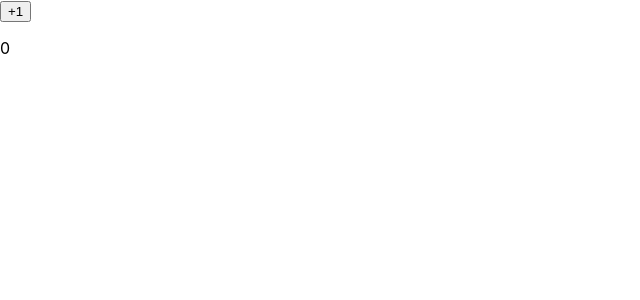
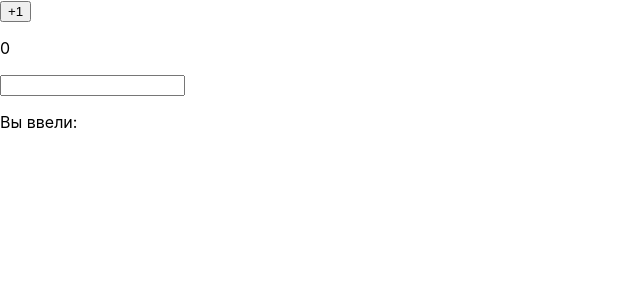
Before and after one commit to WebBaLTaZaR/ReactLern, a React (Create React App) app in the folder my-first-react-app/: page / in a window 1280 px wide. Shown: the top 300 px of the page, without its empty margins (0-640 px from the left). Built offline with nearby package versions, Linux system fonts and the light colour scheme.

Commit message:
выполнил 2 задание 2 семинара

```diff
--- a/my-first-react-app/src/App.js
+++ b/my-first-react-app/src/App.js
@@ -1,20 +1,13 @@
 import "./App.css";
+import Counter from "./components/sem2/Task1";
+import TextInput from "./components/sem2/TextInput";
 
 function App() {
   return (
-    <div className="appJs">
-      <Message sms="Привет! Как дела?" />
-      <Message sms="Привет! Хорошо, у тебя как?" />
-      <Message sms="Привет! Хорошо, и да, я установил панель разработчика для Реакта!" />
-    </div>
+    <>
+      <Counter />
+      <TextInput />
+    </>
   );
 }
-
 export default App;
-function Message({ sms }) {
-  return (
-    <div>
-      <h1> Сообщение: {sms} </h1>
-    </div>
-  );
-}
--- /dev/null
+++ b/my-first-react-app/src/components/sem2/TextInput.js
@@ -0,0 +1,16 @@
+import { useState } from "react";
+
+function TextInput() {
+  const [input, setInput] = useState("");
+  const changeInput = (event) => {
+    setInput(event.target.value);
+  };
+  return (
+    <>
+      <input type="text" value={input} onChange={changeInput}></input>
+      <p>Вы ввели: {input}</p>
+    </>
+  );
+}
+
+export default TextInput;
--- a/my-first-react-app/src/index.js
+++ b/my-first-react-app/src/index.js
@@ -1,14 +1,14 @@
-import React from 'react';
-import ReactDOM from 'react-dom/client';
-import './index.css';
-import App from './App';
-import reportWebVitals from './reportWebVitals';
-import Counter from './components/sem2/Task1';
+import React from "react";
+import ReactDOM from "react-dom/client";
+import "./index.css";
+import App from "./App";
+import reportWebVitals from "./reportWebVitals";
 
-const root = ReactDOM.createRoot(document.getElementById('root'));
+
+const root = ReactDOM.createRoot(document.getElementById("root"));
 root.render(
   <React.StrictMode>
-    <Counter/>
+    <App />
   </React.StrictMode>
 );
 
```
